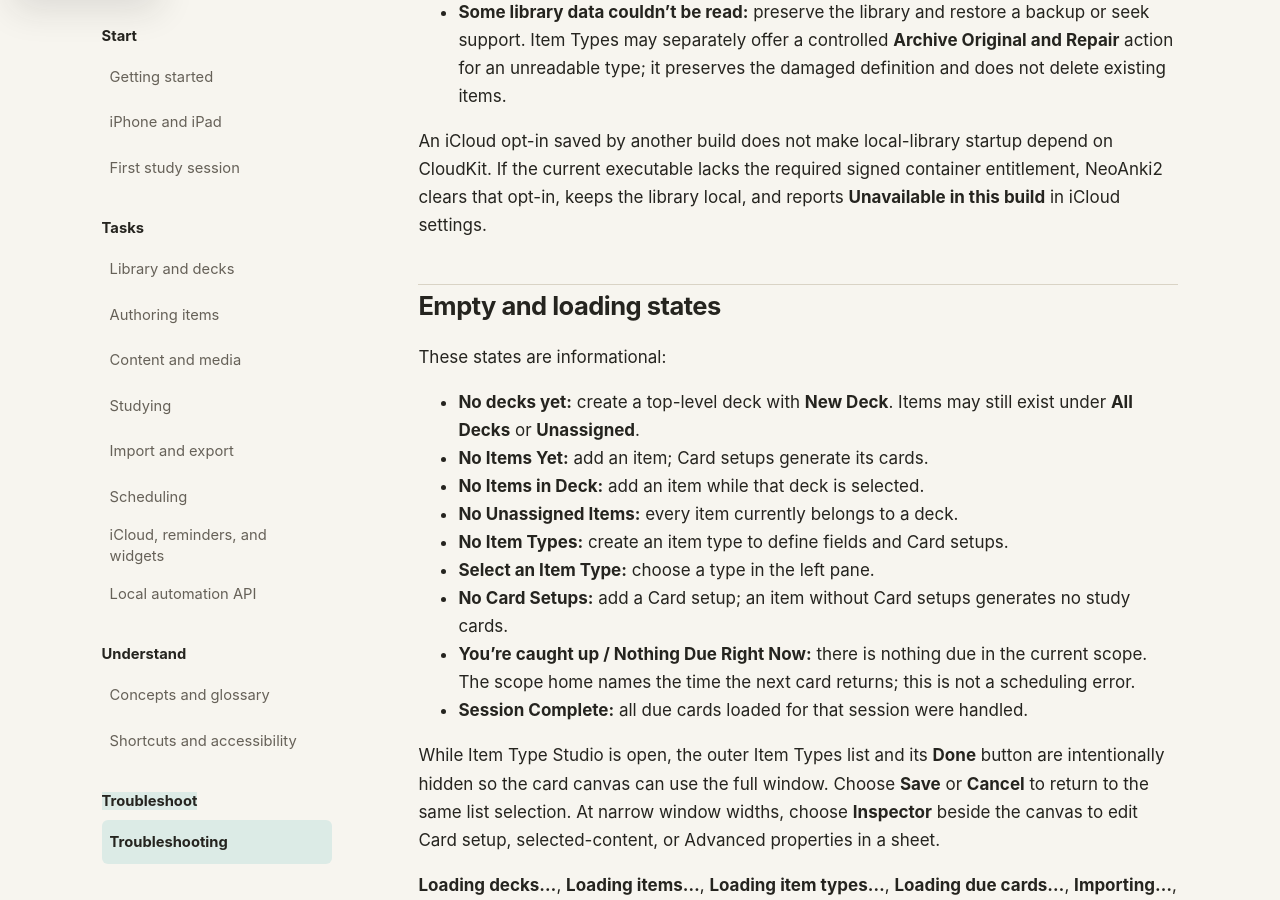
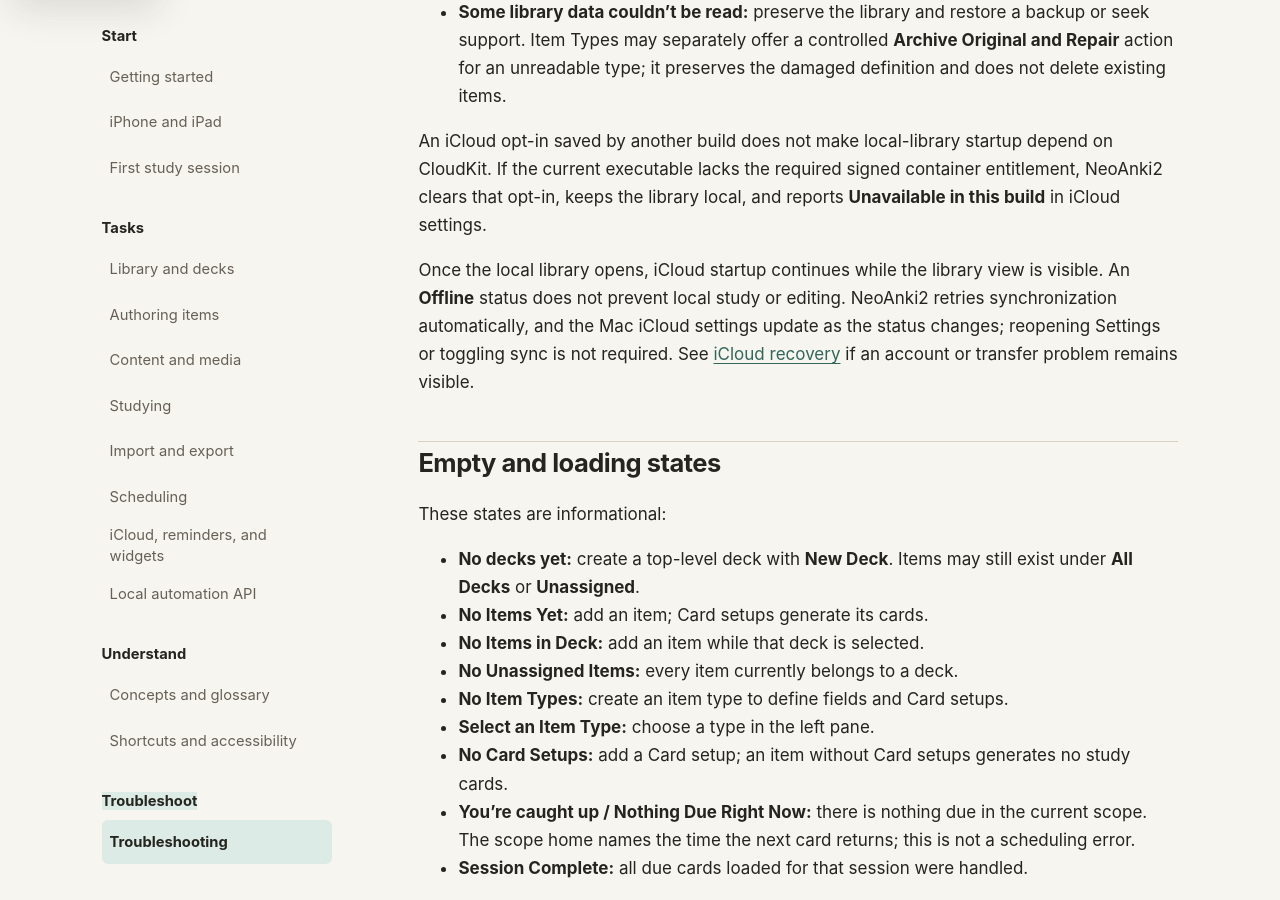
Before and after one commit to neoanki2/neoanki2, a Jekyll site: the page built from docs/user/troubleshooting.md, in a window 1280 px wide and 900 px high, scrolled down 3339 px. Built offline with Jekyll 4.4.1, drawn with Linux system fonts in a browser that asks for light colours.

Commit message:
Clarify local startup and automatic iCloud recovery

```diff
--- a/docs/user/troubleshooting.md
+++ b/docs/user/troubleshooting.md
@@ -116,6 +116,13 @@
 depend on CloudKit. If the current executable lacks the required signed
 container entitlement, NeoAnki2 clears that opt-in, keeps the library local,
 and reports **Unavailable in this build** in iCloud settings.
+
+Once the local library opens, iCloud startup continues while the library view
+is visible. An **Offline** status does not prevent local study or editing.
+NeoAnki2 retries synchronization automatically, and the Mac iCloud settings
+update as the status changes; reopening Settings or toggling sync is not
+required. See [iCloud recovery](../sync-reminders-widgets/#troubleshoot-icloud)
+if an account or transfer problem remains visible.
 
 ## Empty and loading states
 
```
